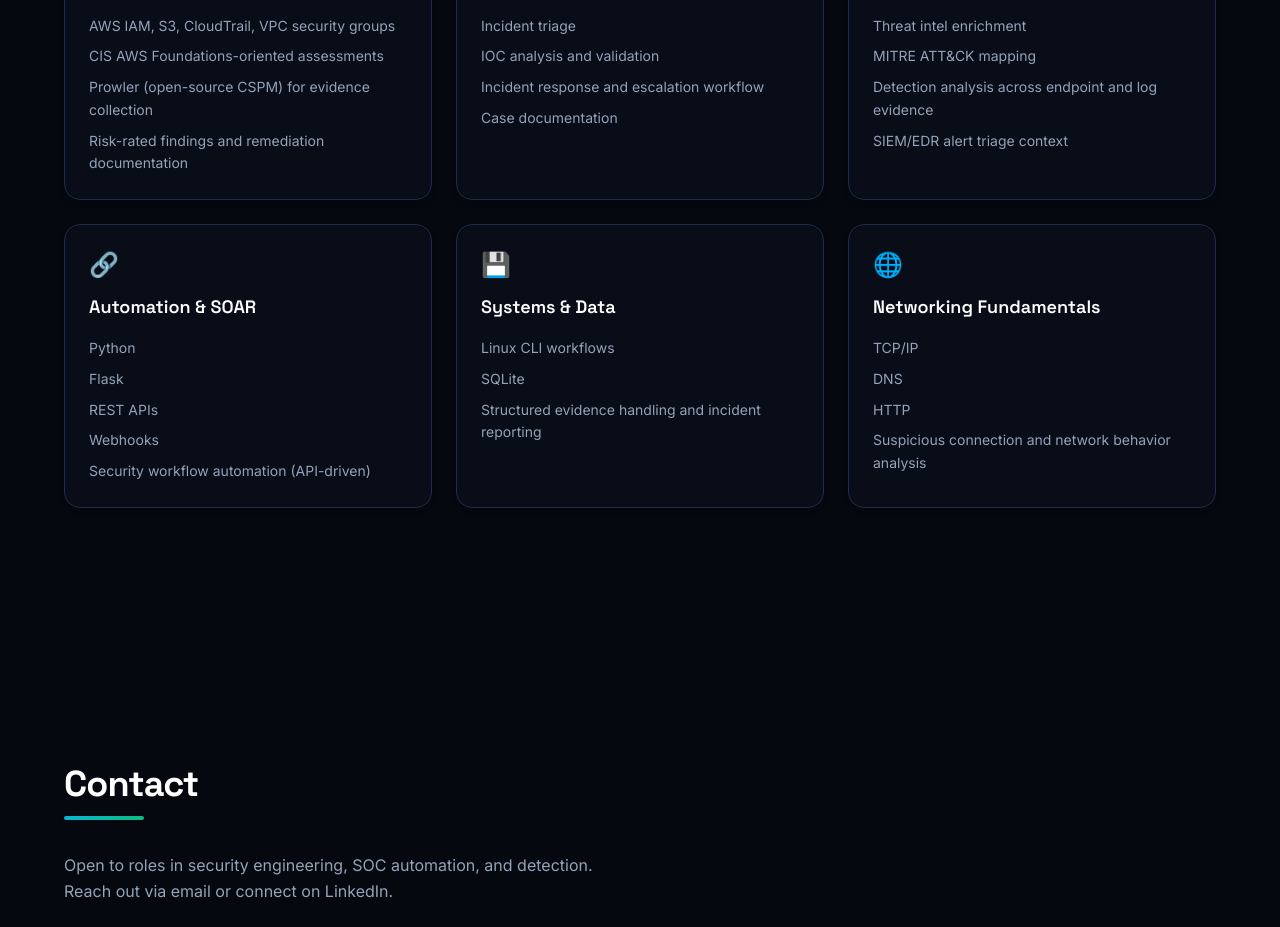
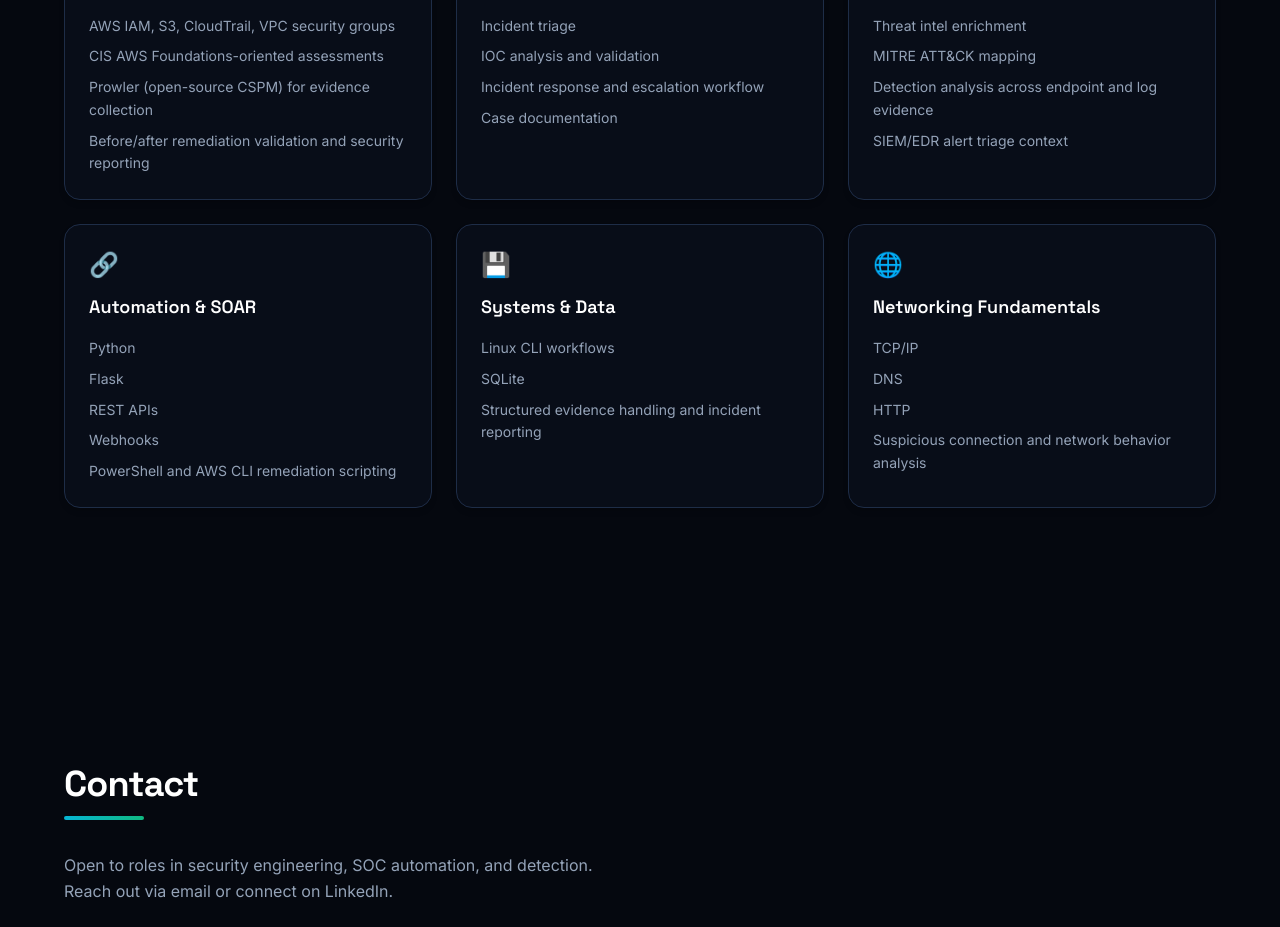
Before and after one commit to Thanmayeemm/cybersecurity-portfolio, a Next.js app in the folder cyber-portfolio/: page / in a window 1280 px wide. Shown: the part 4960-5887 px from the top of the page. Built offline with nearby package versions, Linux system fonts and the light colour scheme.

Commit message:
feat(portfolio): refresh skills for cloud audit and remediation work
Update skills copy to reflect before/after remediation validation and PowerShell/AWS CLI scripting experience from the AWS security audit project.

```diff
--- a/cyber-portfolio/components/Skills.tsx
+++ b/cyber-portfolio/components/Skills.tsx
@@ -10,7 +10,7 @@ const skillGroups = [
       "AWS IAM, S3, CloudTrail, VPC security groups",
       "CIS AWS Foundations-oriented assessments",
       "Prowler (open-source CSPM) for evidence collection",
-      "Risk-rated findings and remediation documentation",
+      "Before/after remediation validation and security reporting",
     ],
     icon: "☁️",
   },
@@ -36,7 +36,13 @@ const skillGroups = [
   },
   {
     title: "Automation & SOAR",
-    items: ["Python", "Flask", "REST APIs", "Webhooks", "Security workflow automation (API-driven)"],
+    items: [
+      "Python",
+      "Flask",
+      "REST APIs",
+      "Webhooks",
+      "PowerShell and AWS CLI remediation scripting",
+    ],
     icon: "🔗",
   },
   {
```
